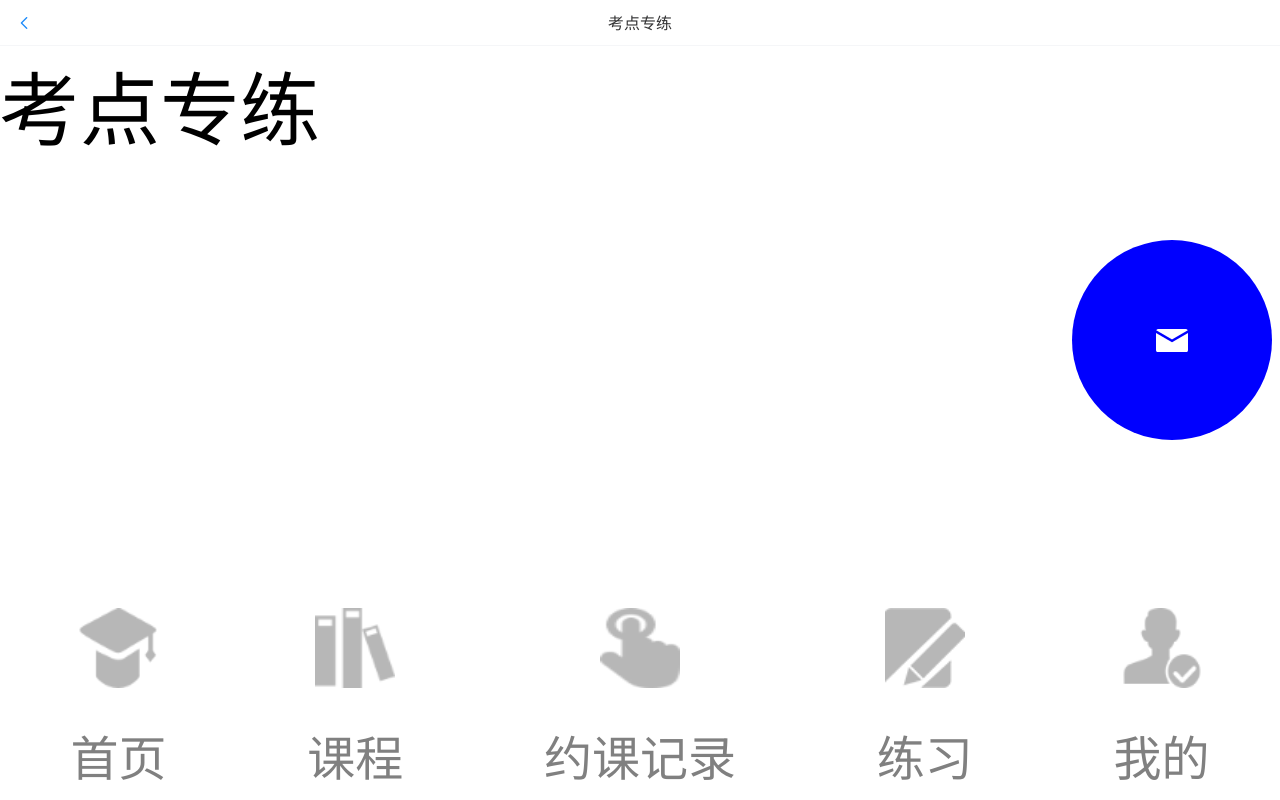
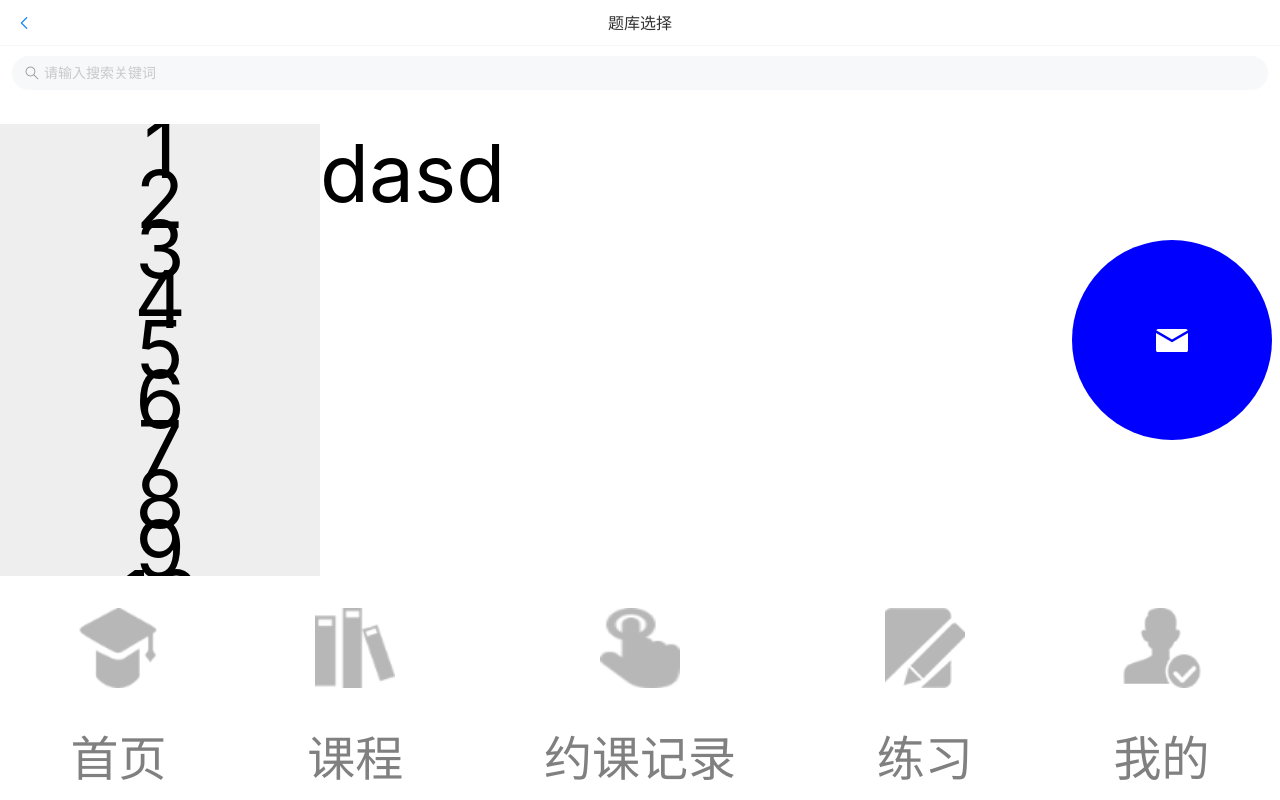
Before and after one commit to wyl-a/Every-lesson, a Vue app: page /examination-site in a window 1280 px wide. Built offline with nearby package versions, Linux system fonts and the light colour scheme; sample sign-in values are in the browser's storage.

Commit message:
小飞哥哥

```diff
--- a/src/router/index.js
+++ b/src/router/index.js
@@ -114,7 +114,7 @@ const routes = [{
     name: 'Examination-site',
     component: () => import('../views/practice/Examination-site.vue'),
     meta: {
-      title: "考点专练",
+      title: "题库选择",
       isShow: true,
       isShowleft: true,
       isTab: true,
--- a/src/views/practice/Examination-site.vue
+++ b/src/views/practice/Examination-site.vue
@@ -1,15 +1,58 @@
 <template>
-    <div>
-        考点专练
+    <div class="wpf-examination-site">
+        <div>
+            <van-search v-model="value" shape="round" placeholder="请输入搜索关键词" />
+        </div>
+
+        <div class="wpf-examination-site-left-container">
+            <ul class="wpf-examination-site-left-wrapper">
+                <li v-for="(item,index) in 10" :key="index">
+                    {{item}}
+                </li>
+            </ul>
+
+            <div class="wpf-examination-site-right-container">
+                    dasd
+            </div>
+        </div>
     </div>
 </template>
 
 <script>
     export default {
-        name: "Examination-site"
+        data(){
+            return{
+                value:'',
+            }
+        }
     }
 </script>
 
 <style scoped>
-
+.wpf-examination-site-left-container{
+    width: 100vw;
+    height: 80vh;
+    display: inline-flex;
+    justify-content: center;
+    align-items: center;
+    overflow: scroll;
+}
+    .wpf-examination-site-left-wrapper{
+        width: 25%;
+        height: 100%;
+        background-color: #eee;
+    }
+.wpf-examination-site-left-wrapper li {
+    height: 50px;
+    line-height: 50px;
+    text-align: center;
+}
+.wpf-examination-site-left-wrapper li:hover{
+    background-color: #fff;
+    color: red;
+}
+    .wpf-examination-site-right-container{
+        width: 75%;
+        height: 100%;
+    }
 </style>
```
